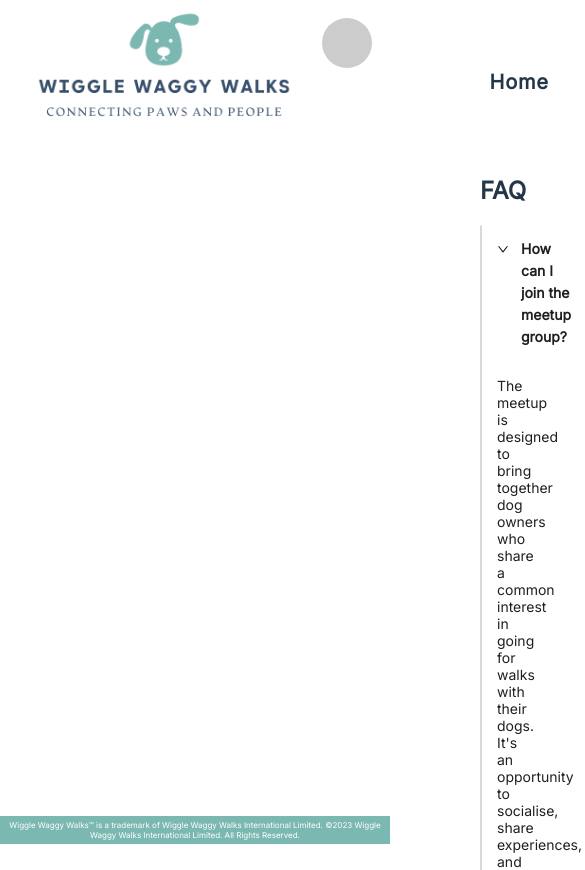
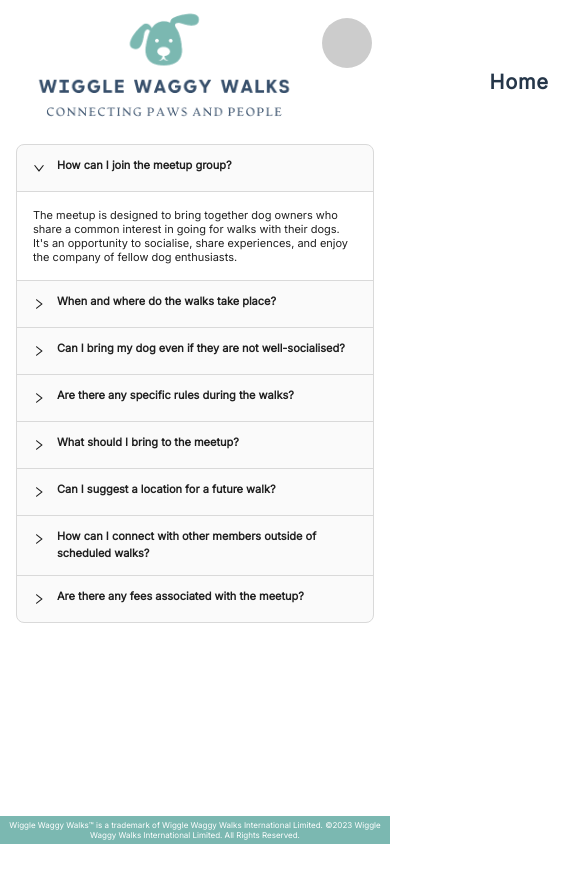
Before and after one commit to samjaygill/Capstone_Client, a React (Create React App) app: page /faq in a window 390 px wide. Shown: the top 870 px of the page, 585 px wide, since content can reach past the window. After the commit the page ends 844 px from the top, so only its background shows below. Built offline with nearby package versions, Linux system fonts and the light colour scheme; no server answers; sample sign-in values are in the browser's storage.

Commit message:
faq responsive

```diff
--- a/src/App.css
+++ b/src/App.css
@@ -77,13 +77,3 @@ button {
 @media (max-width: 768px){
 
 }
-
-.headerFAQ{
-  font-weight:bold;
-}
-
-.block-faqpage{
-  padding-top: 6em;
-  margin-left:30em;
-  margin-right:30em;
-}
--- /dev/null
+++ b/src/components/FAQ/Faq.css
@@ -0,0 +1,24 @@
+@media (max-width: 750px) {
+  .block-faqpage {
+    width: 100%;
+  }
+  .headerFAQ {
+    font-size: 11px; /* Adjust font size for smaller screens */
+  }
+
+  .paragraph {
+    padding-left: 10px; /* Add some left padding for better readability */
+  }
+
+  .answerFAQ {
+    font-size: 10px; /* Adjust font size for smaller screens */
+  }
+  .headerFAQ{
+    font-weight:bold;
+  }
+
+  .block-faqpage{
+    padding: 4em 1em 3em 1em;
+
+  }
+}
--- a/src/components/FAQ/Faq.js
+++ b/src/components/FAQ/Faq.js
@@ -1,4 +1,5 @@
 import styled from "styled-components";
+import "./Faq.css"
 import {Collapse} from 'antd'
 const { Panel } = Collapse;
 
@@ -11,8 +12,6 @@ const Faq = () => {
   return (
     <div className='block-faqpage'>
       <div className="faq-container">
-
-        <h2>FAQ</h2><br></br>
         <Collapse className ="collapse" accordion defaultActiveKey={['1']}>
             <Panel className='headerFAQ' header= "How can I join the meetup group?" key="1">
                 <Paragraph > The meetup is designed to bring together dog
```
